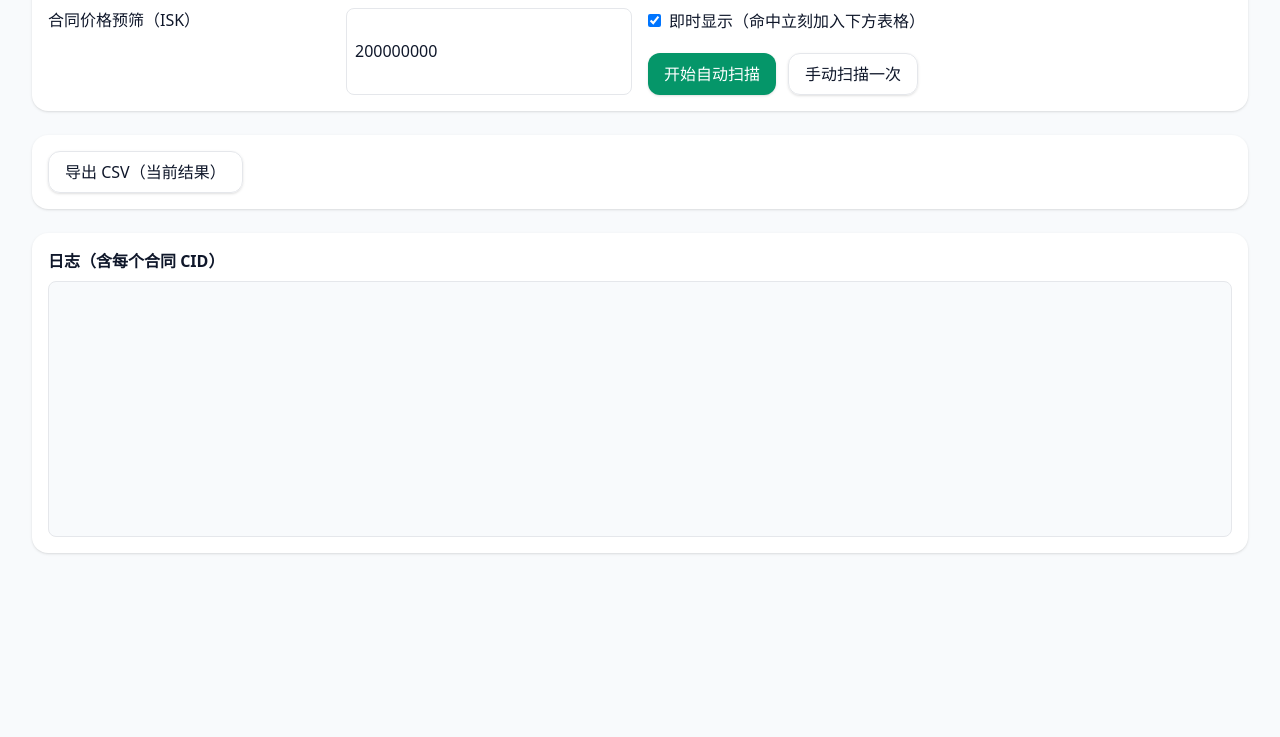
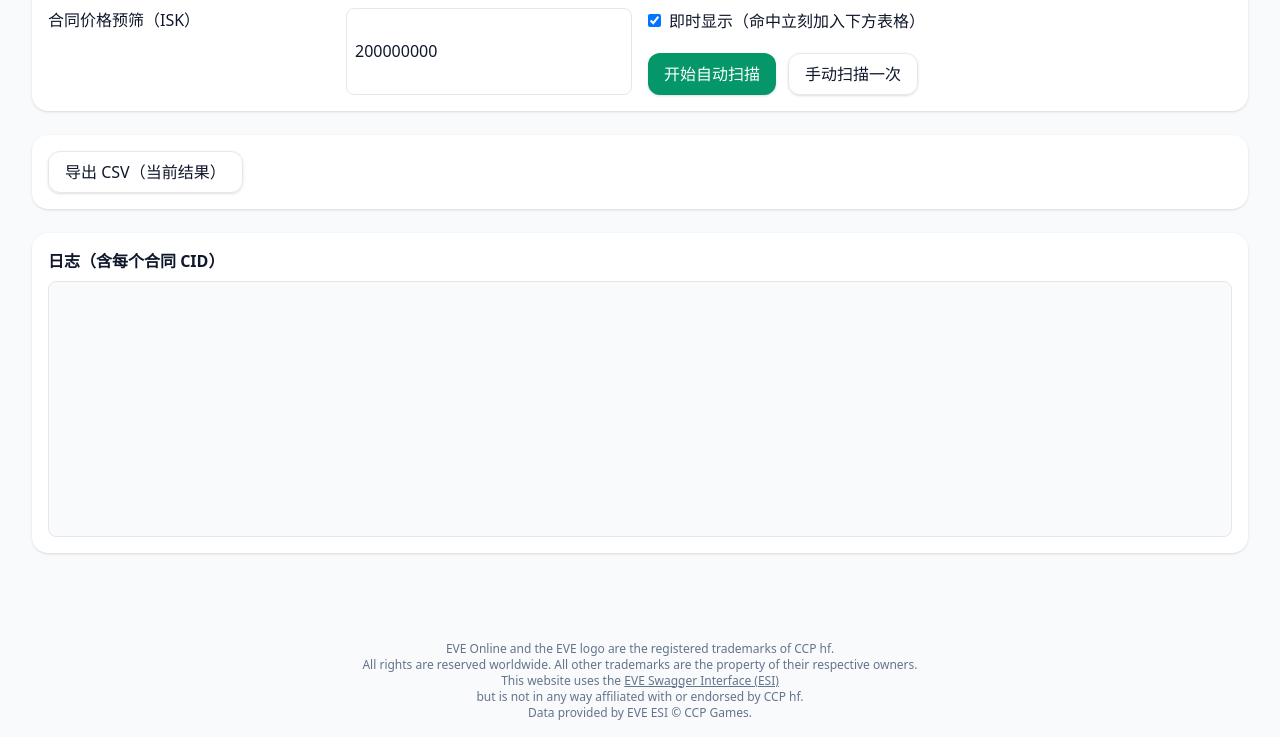
Before and after one commit to felipehuang0808-ai/eve-contract-hunter, a plain HTML site: page index.html in a window 1280 px wide. Shown: the part 884-1621 px from the top of the page. Before the commit the page ends 1493 px from the top, so only its background shows below. Drawn offline with nearby package versions, Linux system fonts and the light colour scheme.

Commit message:
Add files via upload

```diff
--- a/index.html
+++ b/index.html
@@ -593,5 +593,15 @@
     const root = ReactDOM.createRoot(document.getElementById("root"));
     root.render(<App />);
   </script>
+
+<footer class="text-center text-xs text-slate-500 mt-8 mb-4">
+  EVE Online and the EVE logo are the registered trademarks of CCP hf.<br/>
+  All rights are reserved worldwide. All other trademarks are the property of their respective owners.<br/>
+  This website uses the <a href="https://esi.evetech.net/ui" target="_blank" class="underline">EVE Swagger Interface (ESI)</a><br/>
+  but is not in any way affiliated with or endorsed by CCP hf.<br/>
+  Data provided by EVE ESI © CCP Games.
+</footer>
 </body>
 </html>
+
+</html>
```
